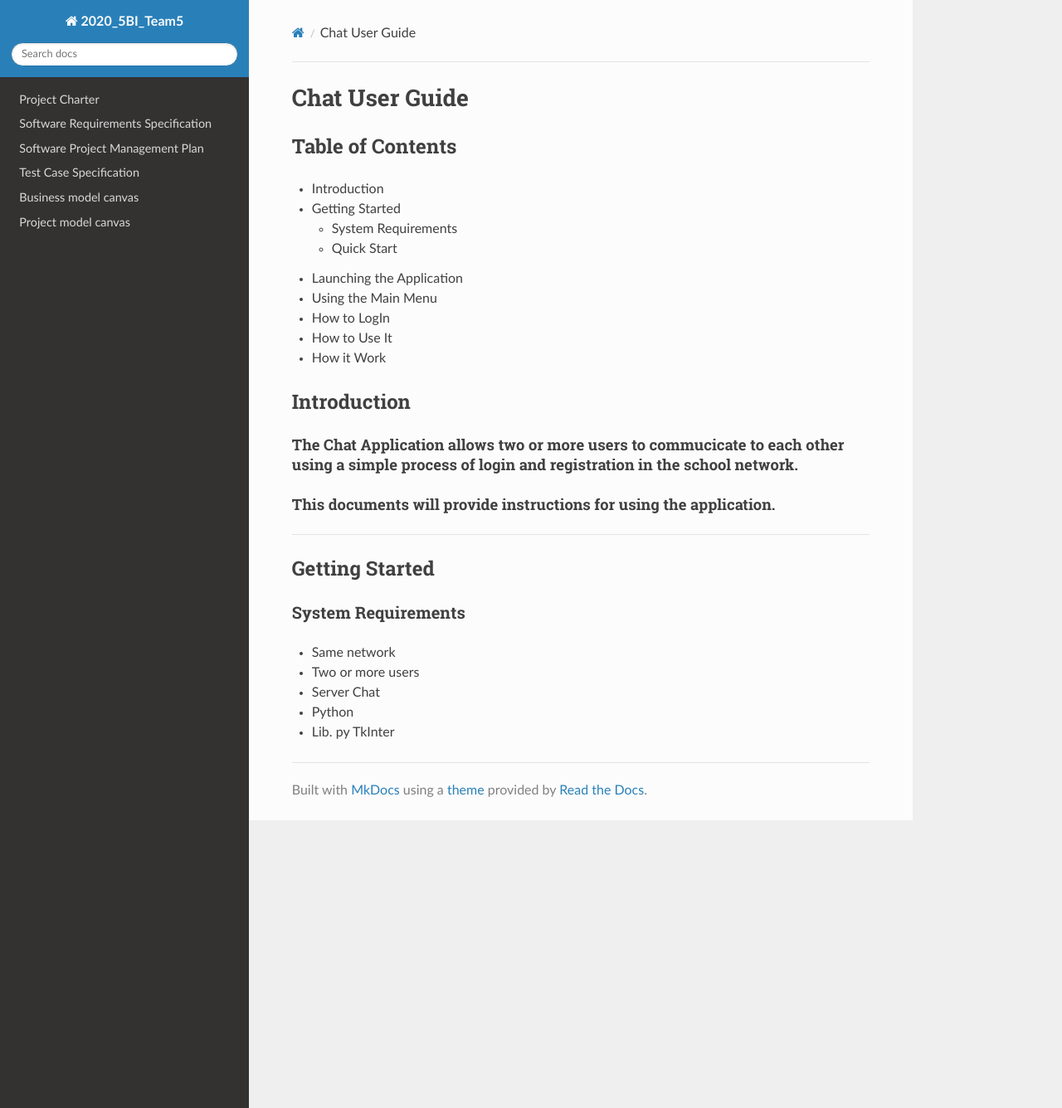
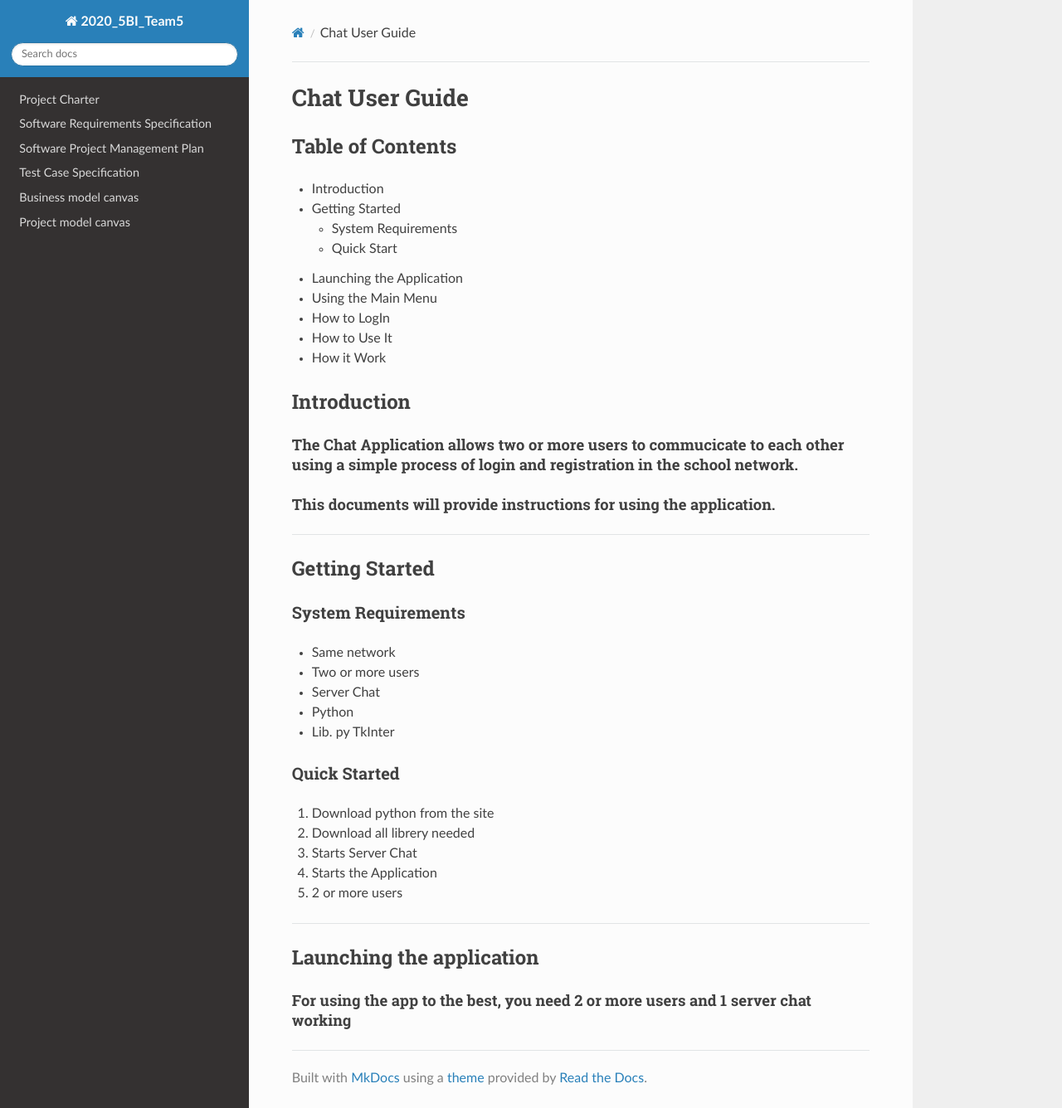
Before and after one commit to Kurai27/2020_5BI_Team5_ChatDocumentation, an MkDocs documentation site: the page built from docs/UserGuide.md, in a window 1280 px wide and 1336 px high. Shown: the whole window at 83% size. Built offline with MkDocs 1.6.1, drawn with Linux system fonts in a browser that asks for light colours; nearby versions of some CDN libraries.

Commit message:
Update UserGuide.md

```diff
--- a/docs/UserGuide.md
+++ b/docs/UserGuide.md
@@ -22,3 +22,13 @@
  * Server Chat
  * Python
  * Lib. py TkInter
+
+### Quick Started
+1. Download python from the site
+2. Download all librery needed
+3. Starts Server Chat
+4. Starts the Application
+5. 2 or more users
+----
+## Launching the application
+#### For using the app to the best, you need 2 or more users and 1 server chat working
```
